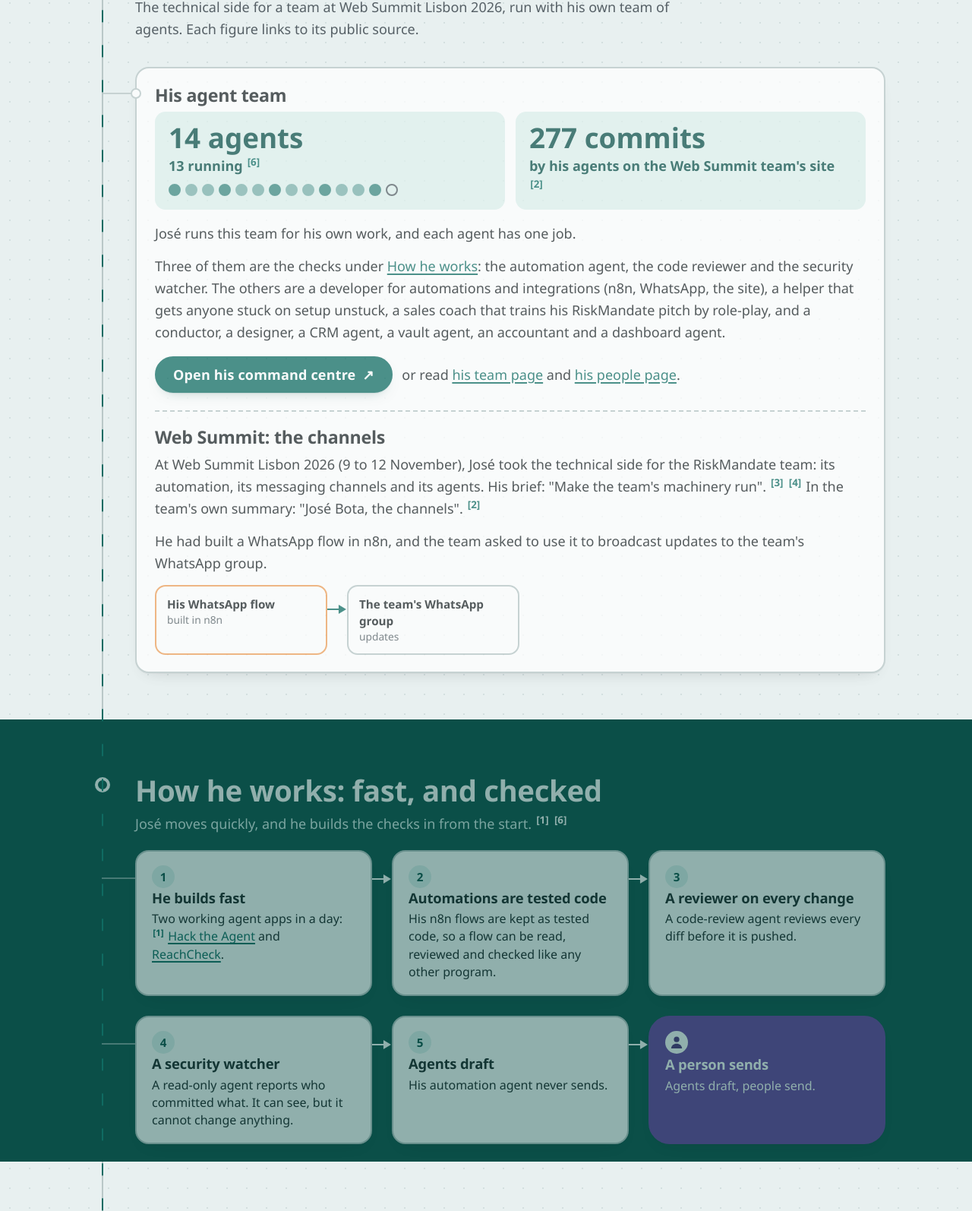
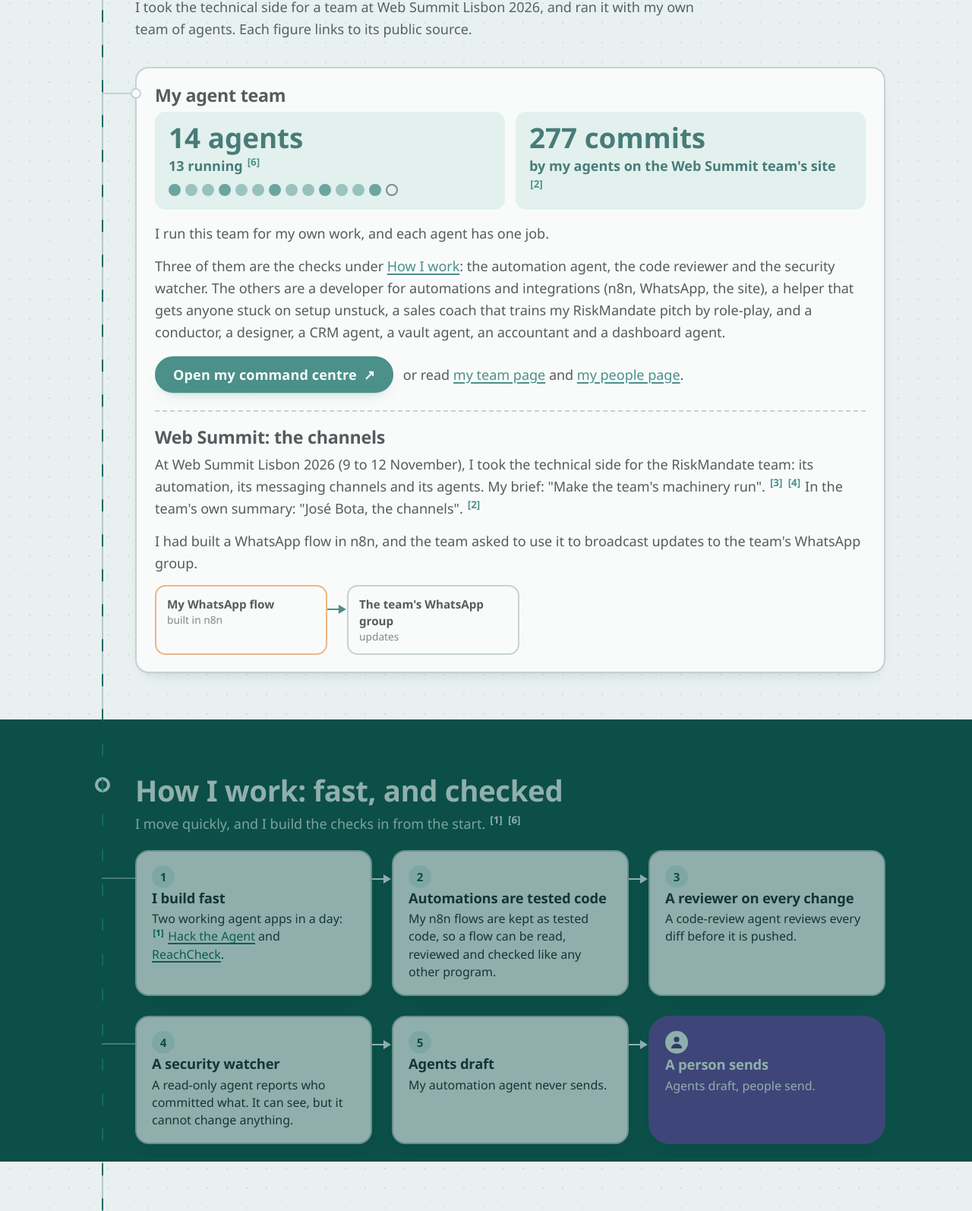
Before and after one commit to AgentiCCells/AgentiCCells__Site__Jose-Bota, a plain HTML site: page src/index.html in a window 1280 px wide. Shown: the part 685-2279 px from the top of the page at 76% size. Drawn offline with Linux system fonts and the light colour scheme.

Commit message:
Home page in the first person
At José Bota's word, 17 Nov 2026: "should i put the site on my person? I
build AI agents apps and integrations? - what i can do for you?". On a
branch; not released.

Every sentence on the home page that said "José" or "he" now says "I".
The name in the heading, the team's own quoted summary and the titles of
the sources are unchanged. index.md, llms.txt and the agents page stay in
the third person.

Agent: site@AgentiCCells.jose
Co-Authored-By: Claude Fable 5.2 <noreply@anthropic.com>
Claude-Session: https://claude.ai/code/session_01CqQLD8xdE7so2j3Zqiwt6R

```diff
--- a/src/index.html
+++ b/src/index.html
@@ -417,7 +417,7 @@ footer p{margin:.25rem 0}
 <ol>
 <li><a href="#start">Start</a></li>
 <li><a href="#work">Web Summit</a></li>
-<li><a href="#how-he-works">How he works</a></li>
+<li><a href="#how-he-works">How I work</a></li>
 <li><a href="#for-you">For you</a></li>
 <li><a href="#use-with-ai">Use with AI</a></li>
 <li><a href="#contact">Contact</a></li>
@@ -433,12 +433,12 @@ footer p{margin:.25rem 0}
 <svg class="hero-art" viewBox="0 0 250 230" aria-hidden="true"><path d="M52 52H198M52 52L125 180M198 52L125 180" fill="none" stroke="#c9c1b2" stroke-width="3"/><rect x="10" y="22" width="84" height="60" rx="16" fill="#fff" stroke="#f0a05a" stroke-width="3"/><rect x="156" y="22" width="84" height="60" rx="16" fill="#fff" stroke="#0f6b62" stroke-width="3"/><rect x="83" y="150" width="84" height="60" rx="26" fill="#6b3fa0"/><circle cx="52" cy="52" r="9" fill="#f0a05a"/><circle cx="198" cy="52" r="9" fill="#0f6b62"/><circle cx="125" cy="174" r="7" fill="#fff"/><path d="M111 197c2-8 7-12 14-12s12 4 14 12z" fill="#fff"/></svg>
 <p class="role">AI automation expert</p>
 <h1>José Bota</h1>
-<p class="lead">José builds agent apps, automations and integrations, fast, with security in mind.</p>
+<p class="lead">I build agent apps, automations and integrations, fast, with security in mind.</p>
 <p class="talk-actions hero-actions"><a class="btn solid" href="mailto:josebota@gmail.com"><svg viewBox="0 0 24 24" aria-hidden="true"><rect x="3" y="5" width="18" height="14" rx="2.5" fill="none" stroke="currentColor" stroke-width="2"/><path d="M4 7l8 6 8-6" fill="none" stroke="currentColor" stroke-width="2"/></svg>Email</a><a class="btn ext" href="https://www.linkedin.com/in/jbota/">LinkedIn</a></p>
 </div>
 <div class="fork solo">
 <span class="fork-lines" aria-hidden="true"></span>
-<a class="branch main" href="#for-you"><strong>Hiring for an AI role, or have an automation project?</strong><span>See what he can do for you.</span></a>
+<a class="branch main" href="#for-you"><strong>Hiring for an AI role, or have an automation project?</strong><span>See what I can do for you.</span></a>
 </div>
 </section>
 
@@ -446,24 +446,24 @@ footer p{margin:.25rem 0}
 <div class="stage-head">
 <span class="port" aria-hidden="true"></span>
 <h2 id="h-work">At Web Summit: the team's machinery</h2>
-<p>The technical side for a team at Web Summit Lisbon 2026, run with his own team of agents. Each figure links to its public source.</p>
+<p>I took the technical side for a team at Web Summit Lisbon 2026, and ran it with my own team of agents. Each figure links to its public source.</p>
 </div>
 
 <article class="node" id="agent-team">
-<h3>His agent team</h3>
+<h3>My agent team</h3>
 <div class="count">
 <p><strong>14 agents</strong><span class="count-note">13 running <a class="ref" href="#src-6" aria-label="Source 6">[6]</a></span><span class="dots" aria-hidden="true"><i></i><i></i><i></i><i></i><i></i><i></i><i></i><i></i><i></i><i></i><i></i><i></i><i></i><i class="off"></i></span></p>
-<p><strong>277 commits</strong><span class="count-note">by his agents on the Web Summit team's site <a class="ref" href="#src-2" aria-label="Source 2">[2]</a></span></p>
+<p><strong>277 commits</strong><span class="count-note">by my agents on the Web Summit team's site <a class="ref" href="#src-2" aria-label="Source 2">[2]</a></span></p>
 </div>
-<p>José runs this team for his own work, and each agent has one job.</p>
-<p>Three of them are the checks under <a href="#how-he-works">How he works</a>: the automation agent, the code reviewer and the security watcher. The others are a developer for automations and integrations (n8n, WhatsApp, the site), a helper that gets anyone stuck on setup unstuck, a sales coach that trains his RiskMandate pitch by role-play, and a conductor, a designer, a CRM agent, a vault agent, an accountant and a dashboard agent.</p>
-<p class="see"><a class="btn solid ext" href="https://web-summit.sgit.ai/people/jose/app/index.html#stand">Open his command centre</a> <span>or read <a href="https://web-summit.sgit.ai/team/jose/index.html">his team page</a> and <a href="https://web-summit.sgit.ai/people/jose/index.md">his people page</a>.</span></p>
+<p>I run this team for my own work, and each agent has one job.</p>
+<p>Three of them are the checks under <a href="#how-he-works">How I work</a>: the automation agent, the code reviewer and the security watcher. The others are a developer for automations and integrations (n8n, WhatsApp, the site), a helper that gets anyone stuck on setup unstuck, a sales coach that trains my RiskMandate pitch by role-play, and a conductor, a designer, a CRM agent, a vault agent, an accountant and a dashboard agent.</p>
+<p class="see"><a class="btn solid ext" href="https://web-summit.sgit.ai/people/jose/app/index.html#stand">Open my command centre</a> <span>or read <a href="https://web-summit.sgit.ai/team/jose/index.html">my team page</a> and <a href="https://web-summit.sgit.ai/people/jose/index.md">my people page</a>.</span></p>
 <div class="part" id="web-summit">
 <h3>Web Summit: the channels</h3>
-<p>At Web Summit Lisbon 2026 (9 to 12 November), José took the technical side for the RiskMandate team: its automation, its messaging channels and its agents. His brief: "Make the team's machinery run". <a class="ref" href="#src-3" aria-label="Source 3">[3]</a> <a class="ref" href="#src-4" aria-label="Source 4">[4]</a> In the team's own summary: "José Bota, the channels". <a class="ref" href="#src-2" aria-label="Source 2">[2]</a></p>
-<p>He had built a WhatsApp flow in n8n, and the team asked to use it to broadcast updates to the team's WhatsApp group.</p>
+<p>At Web Summit Lisbon 2026 (9 to 12 November), I took the technical side for the RiskMandate team: its automation, its messaging channels and its agents. My brief: "Make the team's machinery run". <a class="ref" href="#src-3" aria-label="Source 3">[3]</a> <a class="ref" href="#src-4" aria-label="Source 4">[4]</a> In the team's own summary: "José Bota, the channels". <a class="ref" href="#src-2" aria-label="Source 2">[2]</a></p>
+<p>I had built a WhatsApp flow in n8n, and the team asked to use it to broadcast updates to the team's WhatsApp group.</p>
 <ol class="chain mini" aria-label="The flow, as the site describes it">
-<li>His WhatsApp flow<small>built in n8n</small></li>
+<li>My WhatsApp flow<small>built in n8n</small></li>
 <li>The team's WhatsApp group<small>updates</small></li>
 </ol>
 </div>
@@ -473,20 +473,20 @@ footer p{margin:.25rem 0}
 <section class="stage band" id="how-he-works" aria-labelledby="h-how">
 <div class="stage-head">
 <span class="port" aria-hidden="true"></span>
-<h2 id="h-how">How he works: fast, and checked</h2>
-<p>José moves quickly, and he builds the checks in from the start. <a class="ref" href="#src-1" aria-label="Source 1">[1]</a> <a class="ref" href="#src-6" aria-label="Source 6">[6]</a></p>
+<h2 id="h-how">How I work: fast, and checked</h2>
+<p>I move quickly, and I build the checks in from the start. <a class="ref" href="#src-1" aria-label="Source 1">[1]</a> <a class="ref" href="#src-6" aria-label="Source 6">[6]</a></p>
 </div>
 <div class="pipe-row">
 <ol class="chain pipe">
-<li><span class="n" aria-hidden="true">1</span><h3>He builds fast</h3><p>Two working agent apps in a day: <a class="ref" href="#src-1" aria-label="Source 1">[1]</a> <a href="https://agent-defense-arena.lovable.app/">Hack the Agent</a> and <a href="https://reach-check-agent.lovable.app/">ReachCheck</a>.</p></li>
-<li><span class="n" aria-hidden="true">2</span><h3>Automations are tested code</h3><p>His n8n flows are kept as tested code, so a flow can be read, reviewed and checked like any other program.</p></li>
+<li><span class="n" aria-hidden="true">1</span><h3>I build fast</h3><p>Two working agent apps in a day: <a class="ref" href="#src-1" aria-label="Source 1">[1]</a> <a href="https://agent-defense-arena.lovable.app/">Hack the Agent</a> and <a href="https://reach-check-agent.lovable.app/">ReachCheck</a>.</p></li>
+<li><span class="n" aria-hidden="true">2</span><h3>Automations are tested code</h3><p>My n8n flows are kept as tested code, so a flow can be read, reviewed and checked like any other program.</p></li>
 <li><span class="n" aria-hidden="true">3</span><h3>A reviewer on every change</h3><p>A code-review agent reviews every diff before it is pushed.</p></li>
 </ol>
 </div>
 <div class="pipe-row">
 <ol class="chain pipe" start="4">
 <li><span class="n" aria-hidden="true">4</span><h3>A security watcher</h3><p>A read-only agent reports who committed what. It can see, but it cannot change anything.</p></li>
-<li><span class="n" aria-hidden="true">5</span><h3>Agents draft</h3><p>His automation agent never sends.</p></li>
+<li><span class="n" aria-hidden="true">5</span><h3>Agents draft</h3><p>My automation agent never sends.</p></li>
 <li class="person"><span class="n" aria-hidden="true"><svg viewBox="0 0 20 20"><circle cx="10" cy="6.2" r="3.6" fill="currentColor"/><path d="M2.8 18c.5-4 3.4-6.2 7.2-6.2s6.700 2.200 7.200 6.200z" fill="currentColor"/></svg></span><h3>A person sends</h3><p>Agents draft, people send.</p></li>
 </ol>
 </div>
@@ -495,16 +495,16 @@ footer p{margin:.25rem 0}
 <section class="stage" id="for-you" aria-labelledby="h-you">
 <div class="stage-head">
 <span class="port" aria-hidden="true"></span>
-<h2 id="h-you">What he can do for you</h2>
-<p><span id="full-time">For a full-time AI technical role</span>, or <span id="projects">as freelance projects</span>. These are kinds of work José offers, not a list of past clients or contracts.</p>
+<h2 id="h-you">What I can do for you</h2>
+<p><span id="full-time">For a full-time AI technical role</span>, or <span id="projects">as freelance projects</span>. These are kinds of work I offer, not a list of past clients or contracts.</p>
 </div>
 <ul class="kinds one offer">
 <li class="node"><svg viewBox="0 0 24 24" aria-hidden="true"><g fill="none" stroke="currentColor" stroke-width="2" stroke-linecap="round" stroke-linejoin="round"><path d="M13 3L5 13h6l-1 8 8-10h-6z"/></g></svg><div><h3>Agent apps</h3>Small and working, from idea to something people can use, delivered quickly so you can try the idea early: two in a day at the Vibathon Algarve 2026.</div></li>
-<li class="node"><svg viewBox="0 0 24 24" aria-hidden="true"><g fill="none" stroke="currentColor" stroke-width="2" stroke-linecap="round" stroke-linejoin="round"><path d="M9 15l6-6"/><path d="M10 6l1-1a4 4 0 0 1 6 6l-1 1"/><path d="M14 18l-1 1a4 4 0 0 1-6-6l1-1"/></g></svg><div><h3>Automations and integrations</h3>n8n and WhatsApp flows kept as tested code, with a person deciding what is sent, and connections between the systems you already use. He ran the RiskMandate team's channels and agents at Web Summit Lisbon 2026.</div></li>
+<li class="node"><svg viewBox="0 0 24 24" aria-hidden="true"><g fill="none" stroke="currentColor" stroke-width="2" stroke-linecap="round" stroke-linejoin="round"><path d="M9 15l6-6"/><path d="M10 6l1-1a4 4 0 0 1 6 6l-1 1"/><path d="M14 18l-1 1a4 4 0 0 1-6-6l1-1"/></g></svg><div><h3>Automations and integrations</h3>n8n and WhatsApp flows kept as tested code, with a person deciding what is sent, and connections between the systems you already use. I ran the RiskMandate team's channels and agents at Web Summit Lisbon 2026.</div></li>
 <li class="node"><svg viewBox="0 0 24 24" aria-hidden="true"><g fill="none" stroke="currentColor" stroke-width="2" stroke-linecap="round" stroke-linejoin="round"><path d="M12 3l7 3v5c0 5-3 8-7 10-4-2-7-5-7-10V6z"/><path d="M9 12l2 2 4-4"/></g></svg><div><h3>Agent security</h3>Prompt injection, tool allowlists, server-side authorisation and output filters in practice, and demos and workshops like <a href="https://agent-defense-arena.lovable.app/">Hack the Agent</a>.</div></li>
 <li class="node"><svg viewBox="0 0 24 24" aria-hidden="true"><g fill="none" stroke="currentColor" stroke-width="2" stroke-linecap="round" stroke-linejoin="round"><path d="M2 12s4-7 10-7 10 7 10 7-4 7-10 7S2 12 2 12z"/><circle cx="12" cy="12" r="3"/></g></svg><div><h3>A team of agents, kept in check</h3>Under review and watch, with tested automations and no unsupervised sending.</div></li>
 </ul>
-<p class="small">No prices are listed. Terms are agreed with José directly.</p>
+<p class="small">No prices are listed. We agree terms directly.</p>
 </section>
 
 <section class="stage" id="use-with-ai" aria-labelledby="h-ai">
@@ -515,9 +515,9 @@ footer p{margin:.25rem 0}
 <p>This site is written to be read by people and by AI agents. Give your agent one of the files below and the instructions that match who it is acting for.</p>
 </div>
 <ul class="points">
-<li class="node"><h3><a href="agents/">Instructions for agents</a></h3><p>For an agent acting for someone hiring José or with a project, for José, and for a site editor.</p></li>
+<li class="node"><h3><a href="agents/">Instructions for agents</a></h3><p>For an agent acting for someone hiring me or with a project, for me, and for a site editor.</p></li>
 <li class="node"><h3><a href="llms.txt">llms.txt</a></h3><p>What this site is, its pages, and the rules for agents.</p></li>
-<li class="node"><h3><a href="index.md">index.md</a></h3><p>The site as Markdown, with his work and its sources.</p></li>
+<li class="node"><h3><a href="index.md">index.md</a></h3><p>The site as Markdown, with my work and its sources.</p></li>
 <li class="node"><h3><a href="version.json">version.json</a></h3><p>The version of the site you are reading.</p></li>
 </ul>
 </section>
@@ -541,12 +541,12 @@ footer p{margin:.25rem 0}
 <h2 id="h-sources">Sources</h2>
 <p>Public pages, each read 2026-11-16. The numbers in square brackets on this page point here.</p>
 <ol class="sources">
-<li id="src-1"><a href="https://newsroom.sgit.ai/articles/jose-botas-two-agent-apps.md">Newsroom review of José Bota's two agent apps</a><span>Hack the Agent, ReachCheck, and how he works.</span></li>
+<li id="src-1"><a href="https://newsroom.sgit.ai/articles/jose-botas-two-agent-apps.md">Newsroom review of José Bota's two agent apps</a><span>Hack the Agent, ReachCheck, and how I work.</span></li>
 <li id="src-2"><a href="https://newsroom.sgit.ai/articles/ten-days-at-web-summit.md">Ten days at Web Summit</a><span>The 277 commits; "José Bota, the channels"; the Web Summit work.</span></li>
 <li id="src-3"><a href="https://web-summit.sgit.ai/team/jose/index.md">Team page on the Web Summit site</a><span>The Web Summit work.</span></li>
-<li id="src-4"><a href="https://web-summit.sgit.ai/brief-jose/index.md">His brief on the Web Summit site</a><span>The Web Summit work; the two apps offered as stand demos.</span></li>
+<li id="src-4"><a href="https://web-summit.sgit.ai/brief-jose/index.md">My brief on the Web Summit site</a><span>The Web Summit work; the two apps offered as stand demos.</span></li>
 <li id="src-5"><a href="https://web-summit.sgit.ai/meet/jose/index.md">Meet page on the Web Summit site</a><span>The two apps offered as stand demos.</span></li>
-<li id="src-6"><a href="https://web-summit.sgit.ai/people/jose/index.md">His people page on the Web Summit site</a><span>The count of 14 agents, 13 running; how he works.</span></li>
+<li id="src-6"><a href="https://web-summit.sgit.ai/people/jose/index.md">My people page on the Web Summit site</a><span>The count of 14 agents, 13 running; how I work.</span></li>
 </ol>
 </section>
 <p>Made with the AgentiCCells site factory; a first version, materials to follow.</p>
```
Also changed, not shown: 1 other file.
